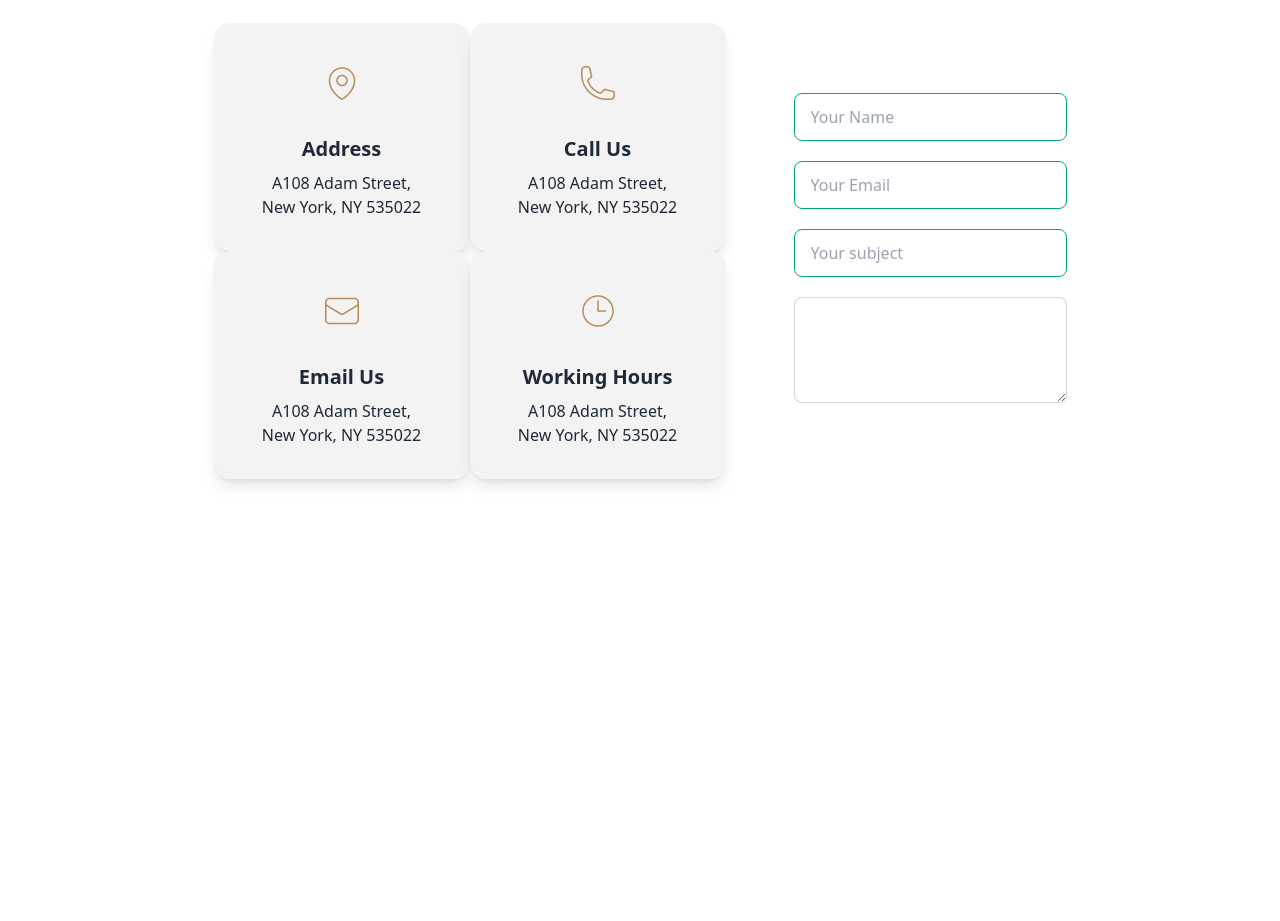
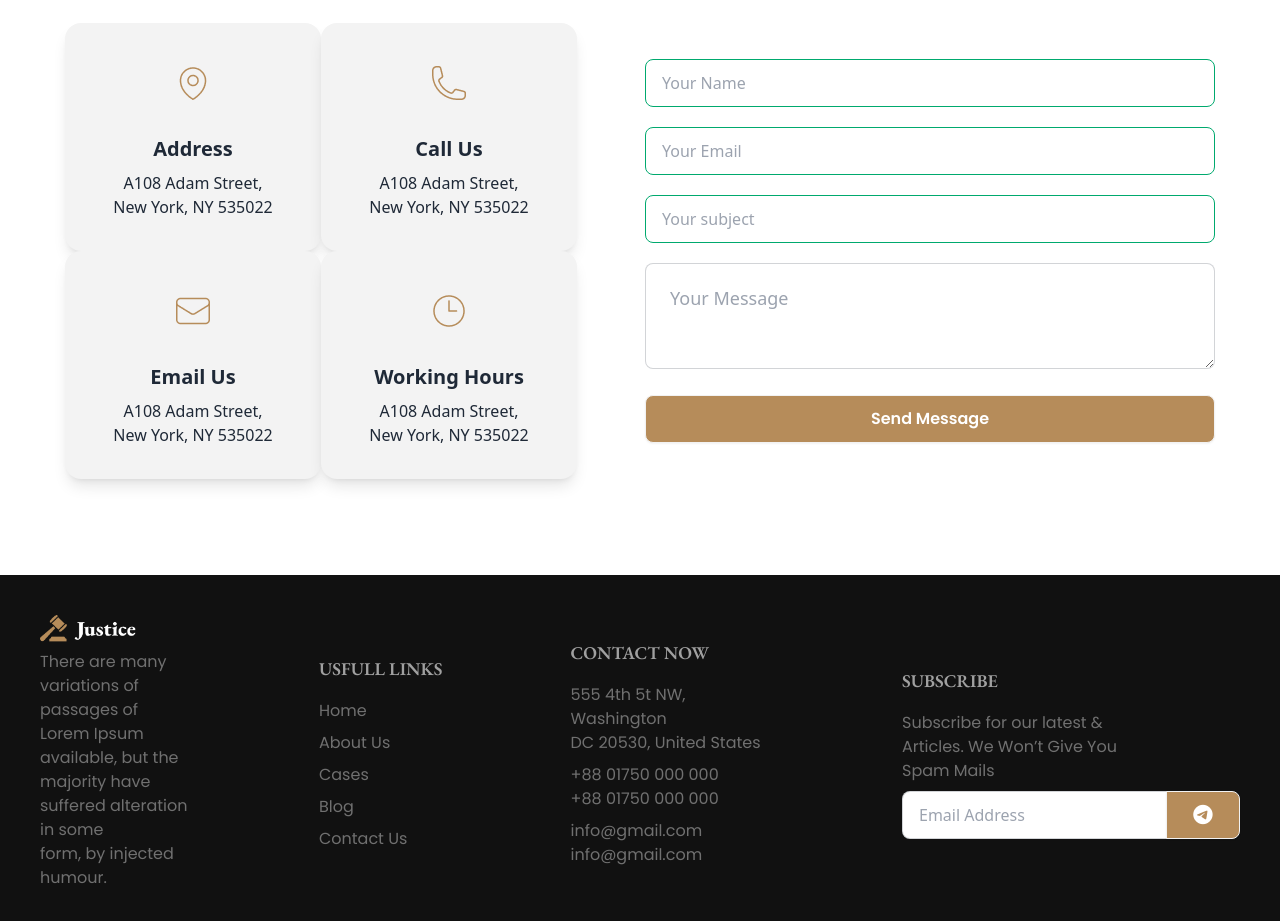
Before and after one commit to mrnaeem34/legal-solution, a plain HTML site: page index.html in a window 1280 px wide. Shown: the part 3260-4181 px from the top of the page. Before the commit the page ends 3835 px from the top, so only its background shows below. Drawn offline with nearby package versions, Linux system fonts and the light colour scheme.

Commit message:
footer section done

```diff
--- a/index.html
+++ b/index.html
@@ -427,24 +427,71 @@
                 <div class="space-y-5">
                     <div>
                         <input type="text" placeholder="Your Name"
-                            class="input input-bordered input-success w-full max-w-xs" />
+                            class="input input-bordered input-success w-full lg:w-[570px]" />
                     </div>
                     <div>
                         <input type="text" placeholder="Your Email"
-                            class="input input-bordered input-success w-full max-w-xs" />
+                            class="input input-bordered input-success w-full lg:w-[570px]" />
                     </div>
                     <div>
                         <input type="text" placeholder="Your subject"
-                            class="input input-bordered input-success w-full max-w-xs" />
+                            class="input input-bordered input-success w-full lg:w-[570px]" />
                     </div>
-                    <textarea placeholder="Your Message" class="textarea textarea-bordered textarea-lg w-full max-w-xs">
-                   </textarea>
+                    <div>
+                        <textarea placeholder="Your Message"
+                            class="textarea textarea-bordered textarea-lg w-full lg:w-[570px]"></textarea>
+                    </div>
+                    <button
+                        class="btn btn bg-[#B68C5A] text-white font-poppins lg:font-mediumF lg:text-base  lg:w-[570px]">Send
+                        Message</button>
                 </div>
             </div>
         </section>
     </main>
-    <footer>
+    <footer
+        class="footer bg-[#111111] text-white text-base-content p-10 lg:items-center lg:justify-center lg:space-x-28">
+        <nav>
+            <img class="w-24" src="./images/logo.png" alt="">
+            <p class="font-poppins text-[#707070] text-base font-normal">
+                There are many variations of <br> passages of Lorem Ipsum <br> available, but the majority have <br>
+                suffered alteration in some <br> form, by injected humour.
+            </p>
+        </nav>
+        <nav>
+            <h6 class="footer-title eb-garamond text-white text-lg font-semibold">Usfull Links</h6>
+            <a class="link link-hover font-poppins text-[#707070] text-base font-normal">Home</a>
+            <a class="link link-hover font-poppins text-[#707070] text-base font-normal">About Us</a>
+            <a class="link link-hover font-poppins text-[#707070] text-base font-normal">Cases</a>
+            <a class="link link-hover font-poppins text-[#707070] text-base font-normal">Blog</a>
+            <a class="link link-hover font-poppins text-[#707070] text-base font-normal">Contact Us</a>
+        </nav>
+        <nav>
+            <h6 class="footer-title eb-garamond text-white text-lg font-semibold">
+                Contact Now
+            </h6>
+            <p class="font-poppins text-[#707070] text-base font-normal">
+                555 4th 5t NW, Washington <br> DC 20530, United States
+            </p>
+            <p class="font-poppins text-[#707070] text-base font-normal">
+                +88 01750 000 000 <br> +88 01750 000 000
+            </p>
+            <p class="font-poppins text-[#707070] text-base font-normal">
+                info@gmail.com <br> info@gmail.com
+            </p>
 
+        </nav>
+        <form>
+            <h6 class="footer-title eb-garamond text-white text-lg font-semibold">Subscribe</h6>
+            <p class="font-poppins text-[#707070] text-base font-normal">
+                Subscribe for our latest & <br> Articles. We Won’t Give You <br> Spam Mails
+            </p>
+            <fieldset class="form-control w-80">
+                <div class="join">
+                    <input type="text" placeholder="Email Address" class="input input-bordered join-item" />
+                    <button class="btn btn bg-[#B68C5A] join-item"><i class="fa-brands fa-telegram w-10 text-xl text-white"></i></button>
+                </div>
+            </fieldset>
+        </form>
     </footer>
 </body>
 
```
